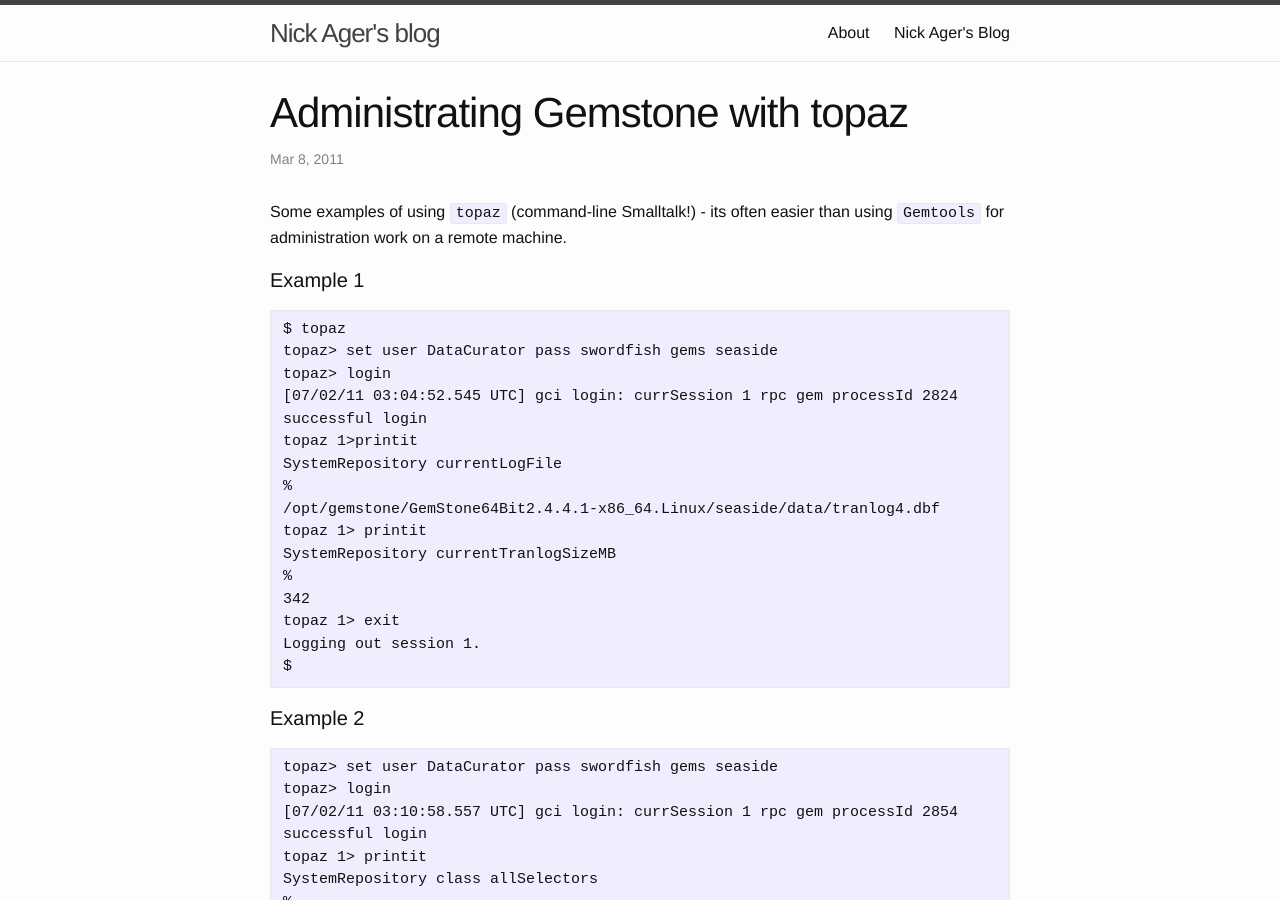
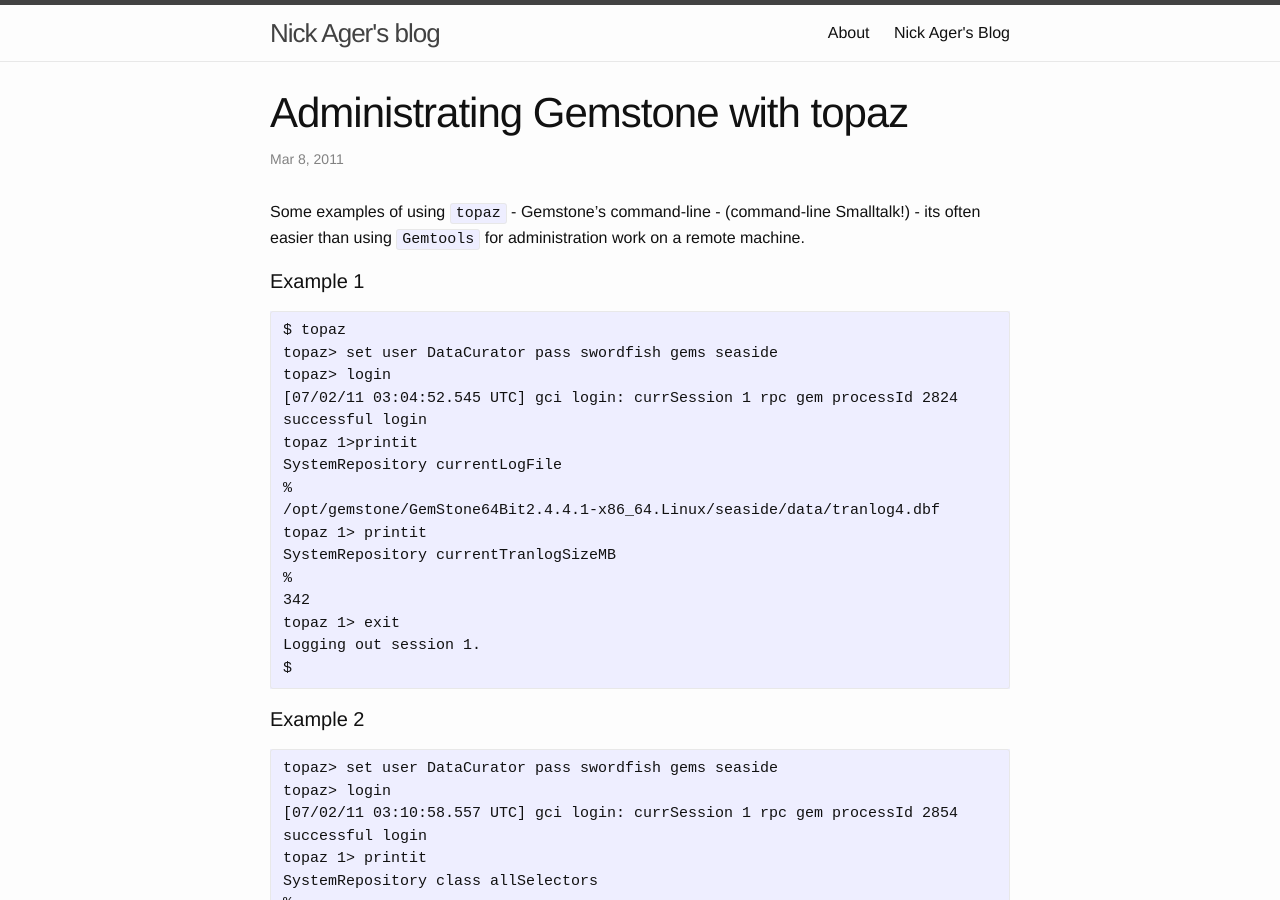
Before and after one commit to NickAger/nickager.github.io, a Jekyll site: the page built from _posts/2011-03-18-Administrating-Gemstone-with-topaz.md, in a window 1280 px wide and 900 px high. Built offline with Jekyll 4.4.1, drawn with Linux system fonts in a browser that asks for light colours.

````diff
--- a/_posts/2011-03-18-Administrating-Gemstone-with-topaz.md
+++ b/_posts/2011-03-18-Administrating-Gemstone-with-topaz.md
@@ -5,7 +5,7 @@ tags: "Gemstone, sysadmin, devops"
 layout: post
 ---
 
-Some examples of using `topaz` (command-line Smalltalk!) - its often easier than using `Gemtools` for administration work on a remote machine.
+Some examples of using `topaz` - Gemstone's command-line - (command-line Smalltalk!) - its often easier than using `Gemtools` for administration work on a remote machine.
 
 #### Example 1
 ```
````
Also changed, not shown: _posts/2011-03-08-recompiling-nginx-for-extra-modules.md (+1 -1 lines).
